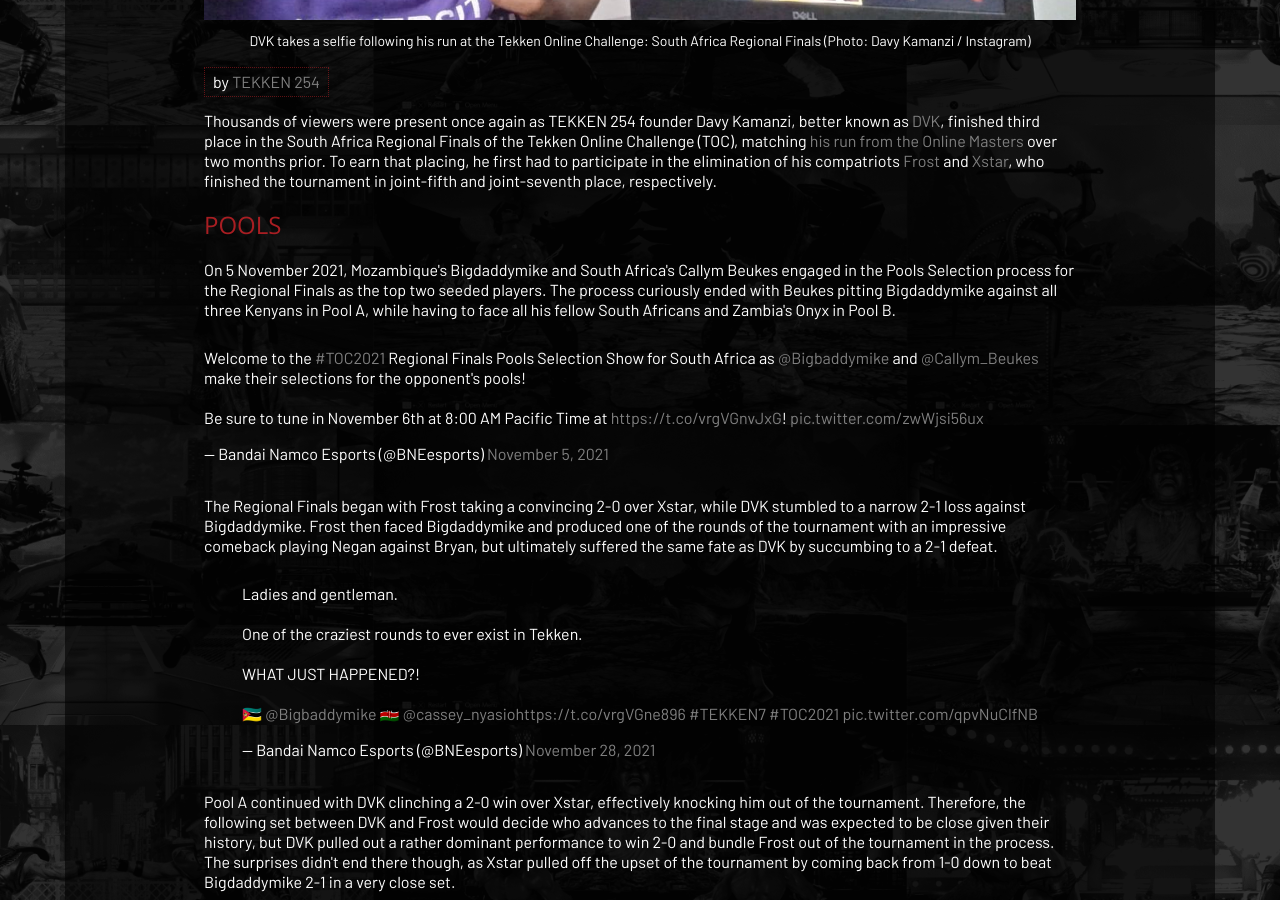
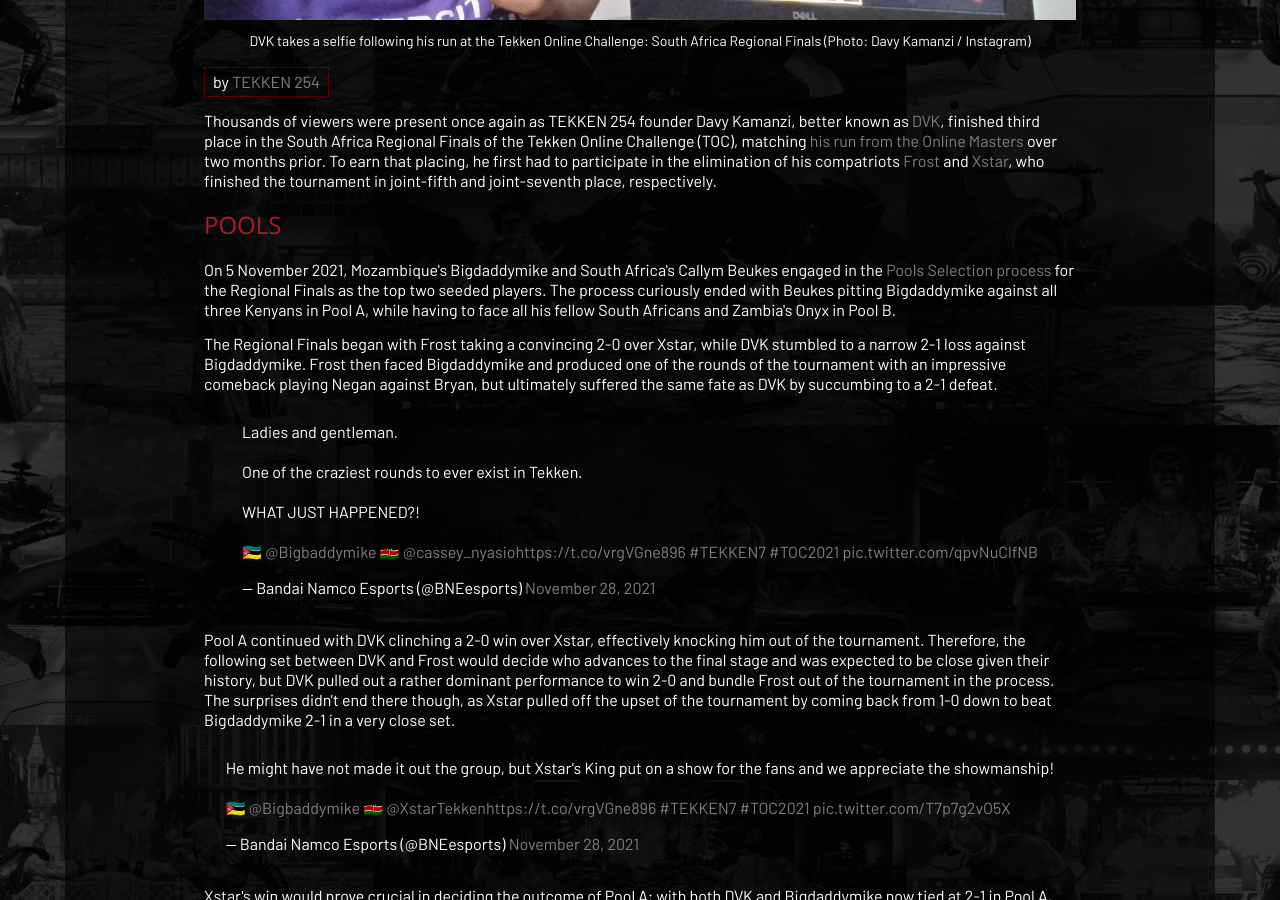
Before and after one commit to TEKKEN-254/client, a Jekyll site: the page built from _posts/2021-11-29-.md, in a window 1280 px wide and 900 px high, scrolled down 775 px. Built offline with Jekyll 4.4.1, drawn with Linux system fonts in a browser that asks for light colours; a script that is not in the unit is left out; comment, search, counter and statistics services are not loaded.

Commit message:
Update Posts “2021-11-29-”

```diff
--- a/_posts/2021-11-29-.md
+++ b/_posts/2021-11-29-.md
@@ -26,10 +26,7 @@
 
 <section>
     <h2 class="site-red uppercase">Pools</h2>
-    <p>On 5 November 2021, Mozambique's Bigdaddymike and South Africa's Callym Beukes engaged in the Pools Selection process for the Regional Finals as the top two seeded players. The process curiously ended with Beukes pitting Bigdaddymike against all three Kenyans in Pool A, while having to face all his fellow South Africans and Zambia's Onyx in Pool B.</p>
-    <div class="d-flex justify-content-center">
-        <blockquote class="twitter-tweet"><p lang="en" dir="ltr">Welcome to the <a href="https://twitter.com/hashtag/TOC2021?src=hash&amp;ref_src=twsrc%5Etfw">#TOC2021</a> Regional Finals Pools Selection Show for South Africa as <a href="https://twitter.com/Bigbaddymike?ref_src=twsrc%5Etfw">@Bigbaddymike</a> and <a href="https://twitter.com/Callym_Beukes?ref_src=twsrc%5Etfw">@Callym_Beukes</a> make their selections for the opponent&#39;s pools!<br><br>Be sure to tune in November 6th at 8:00 AM Pacific Time at <a href="https://t.co/vrgVGnvJxG">https://t.co/vrgVGnvJxG</a>! <a href="https://t.co/zwWjsi56ux">pic.twitter.com/zwWjsi56ux</a></p>&mdash; Bandai Namco Esports (@BNEesports) <a href="https://twitter.com/BNEesports/status/1456667626864840711?ref_src=twsrc%5Etfw">November 5, 2021</a></blockquote> <script async src="https://platform.twitter.com/widgets.js" charset="utf-8"></script>
-    </div>
+    <p>On 5 November 2021, Mozambique's Bigdaddymike and South Africa's Callym Beukes engaged in the <a href="https://twitter.com/BNEesports/status/1456667626864840711" target="_blank">Pools Selection process</a> for the Regional Finals as the top two seeded players. The process curiously ended with Beukes pitting Bigdaddymike against all three Kenyans in Pool A, while having to face all his fellow South Africans and Zambia's Onyx in Pool B.</p>
     <p>The Regional Finals began with Frost taking a convincing 2-0 over Xstar, while DVK stumbled to a narrow 2-1 loss against Bigdaddymike. Frost then faced Bigdaddymike and produced one of the rounds of the tournament with an impressive comeback playing Negan against Bryan, but ultimately suffered the same fate as DVK by succumbing to a 2-1 defeat.</p>
     <div class="d-flex justify-content-center">
         <blockquote class="twitter-tweet"><p lang="en" dir="ltr">Ladies and gentleman.<br><br>One of the craziest rounds to ever exist in Tekken.<br><br>WHAT JUST HAPPENED?!<br><br>🇲🇿 <a href="https://twitter.com/Bigbaddymike?ref_src=twsrc%5Etfw">@Bigbaddymike</a> 🇰🇪 <a href="https://twitter.com/cassey_nyasio?ref_src=twsrc%5Etfw">@cassey_nyasio</a><a href="https://t.co/vrgVGne896">https://t.co/vrgVGne896</a> <a href="https://twitter.com/hashtag/TEKKEN7?src=hash&amp;ref_src=twsrc%5Etfw">#TEKKEN7</a> <a href="https://twitter.com/hashtag/TOC2021?src=hash&amp;ref_src=twsrc%5Etfw">#TOC2021</a> <a href="https://t.co/qpvNuClfNB">pic.twitter.com/qpvNuClfNB</a></p>&mdash; Bandai Namco Esports (@BNEesports) <a href="https://twitter.com/BNEesports/status/1465001195102085121?ref_src=twsrc%5Etfw">November 28, 2021</a></blockquote> <script async src="https://platform.twitter.com/widgets.js" charset="utf-8"></script>
```
